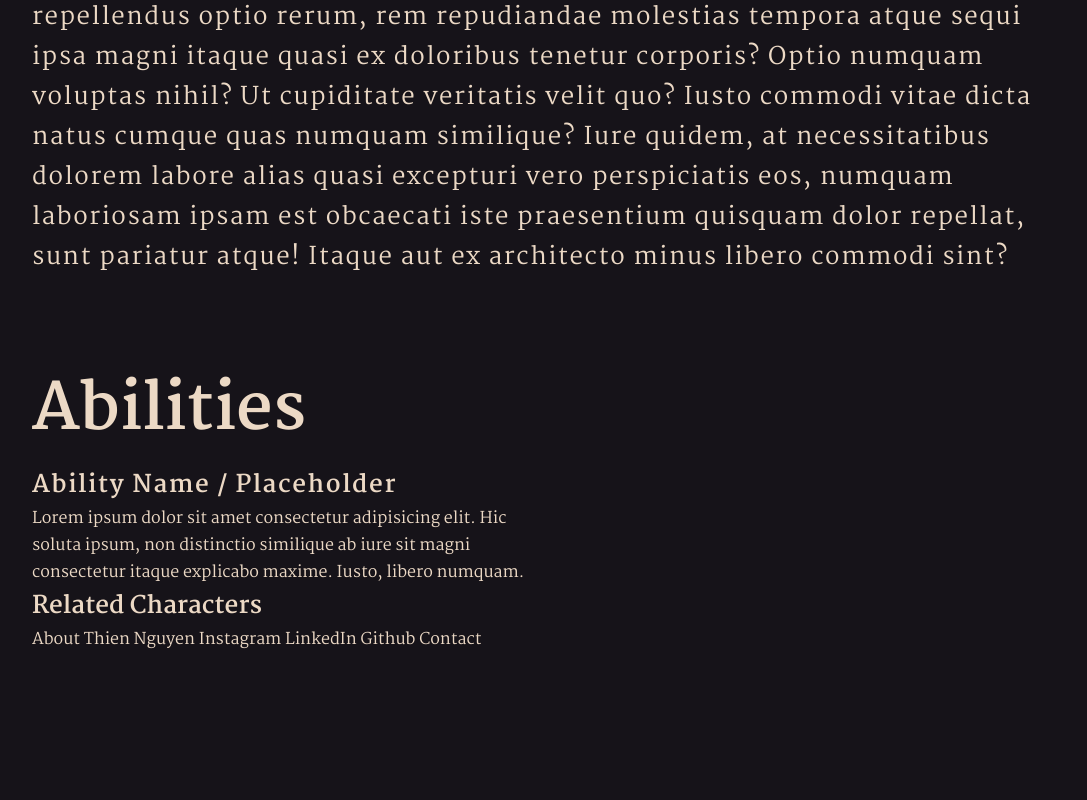
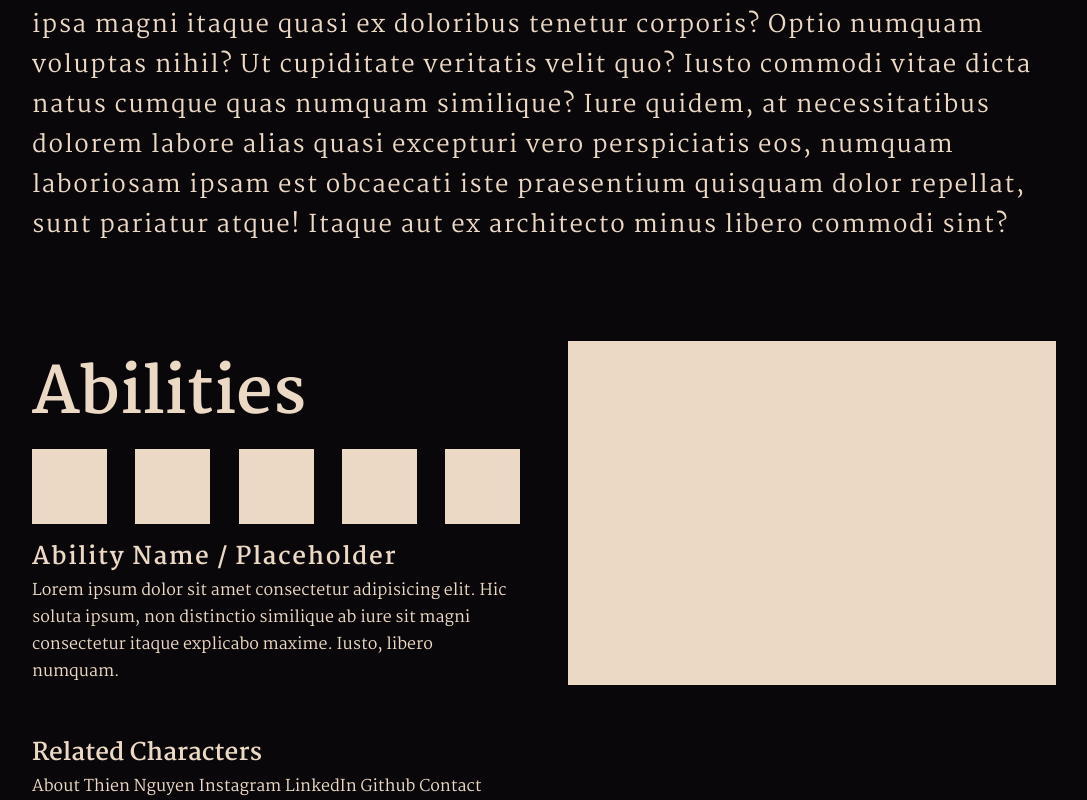
Before and after one commit to neitt0/Kayn-Promo, a plain HTML site: page index.html in a window 1280 px wide. Shown: the part 1558-2358 px from the top of the page, without its empty margins (96-1183 px from the left). Before the commit the page ends 2211 px from the top, so only its background shows below. Drawn offline with Linux system fonts and the light colour scheme.

Commit message:
abilities section layout complete

```diff
--- a/style.css
+++ b/style.css
@@ -7,8 +7,8 @@
 
 body {
   padding: 0 10vw;
-  background-color: #161319;
-  color: rgb(236, 217, 197);
+  background-color: #0A070A;
+  color: #ecd9c5;
 }
 
 body::-webkit-scrollbar {
@@ -52,7 +52,7 @@ body::-webkit-scrollbar {
   display: flex;
   flex-direction: column;
   align-items: center;
-  padding: 5rem 0;
+  padding: 3rem 0;
 }
 
 #lore h1, #abilities h1 {
@@ -66,12 +66,30 @@ body::-webkit-scrollbar {
 
 #abilities {
   display: flex;
+  height: auto;
+  padding: 3rem 0;
+}
+
+.abilitySet {
+  display: flex;
+  align-items: center;
+  justify-content: space-between;
+}
+
+.abilitySet > * {
+  width: 75px;
+  height: 75px;
+  background-color: #ecd9c5;
+  margin-bottom: .8rem;
 }
 
 .abilitiesContainer {
   flex: 1;
+  margin-right: 3rem;
 }
 
 .abilitiesVideo {
  flex: 1;
+ aspect-ratio: 19/6;
+ background-color: #ecd9c5;
 }
```
Also changed, not shown: 1 other file.
